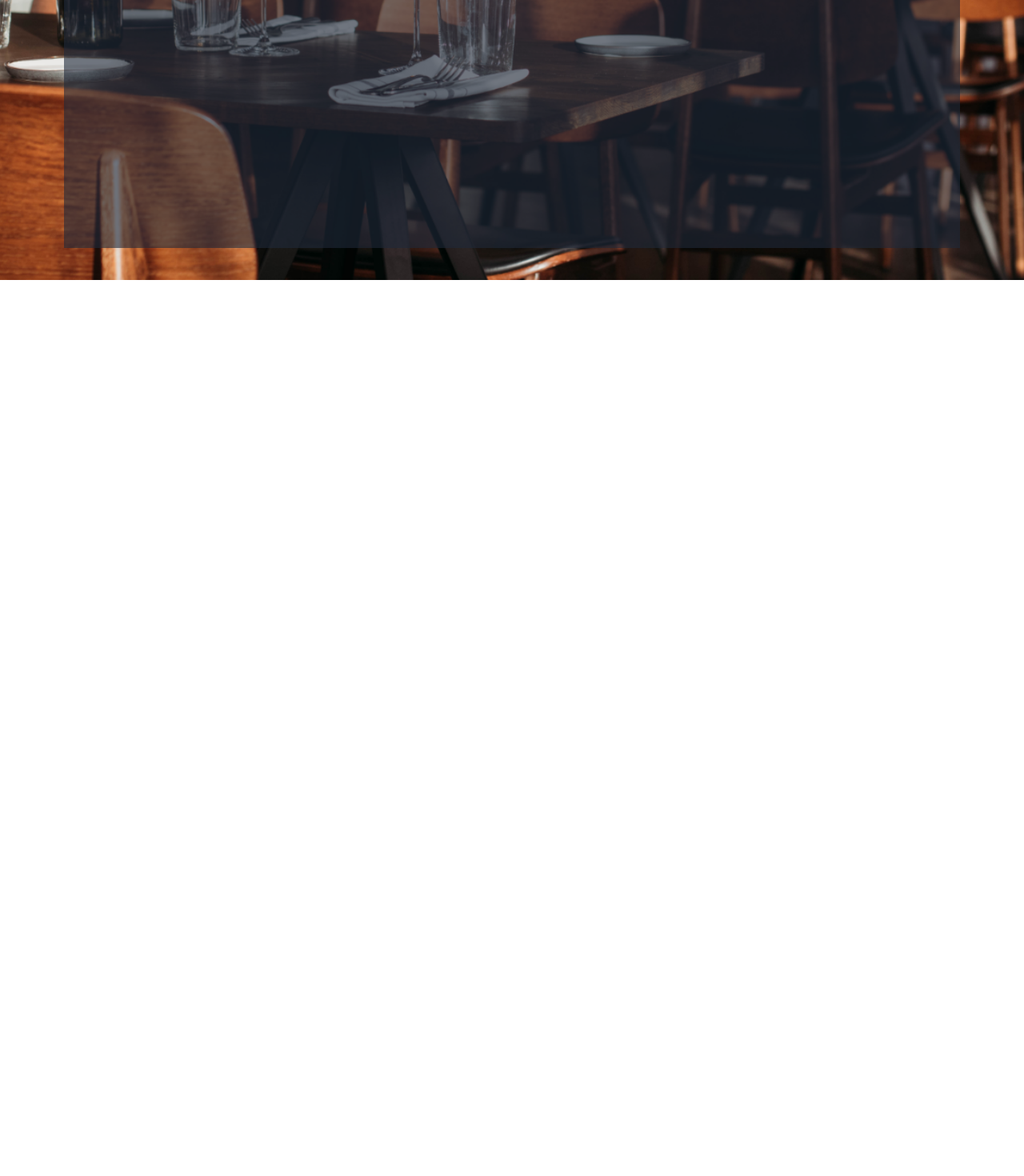
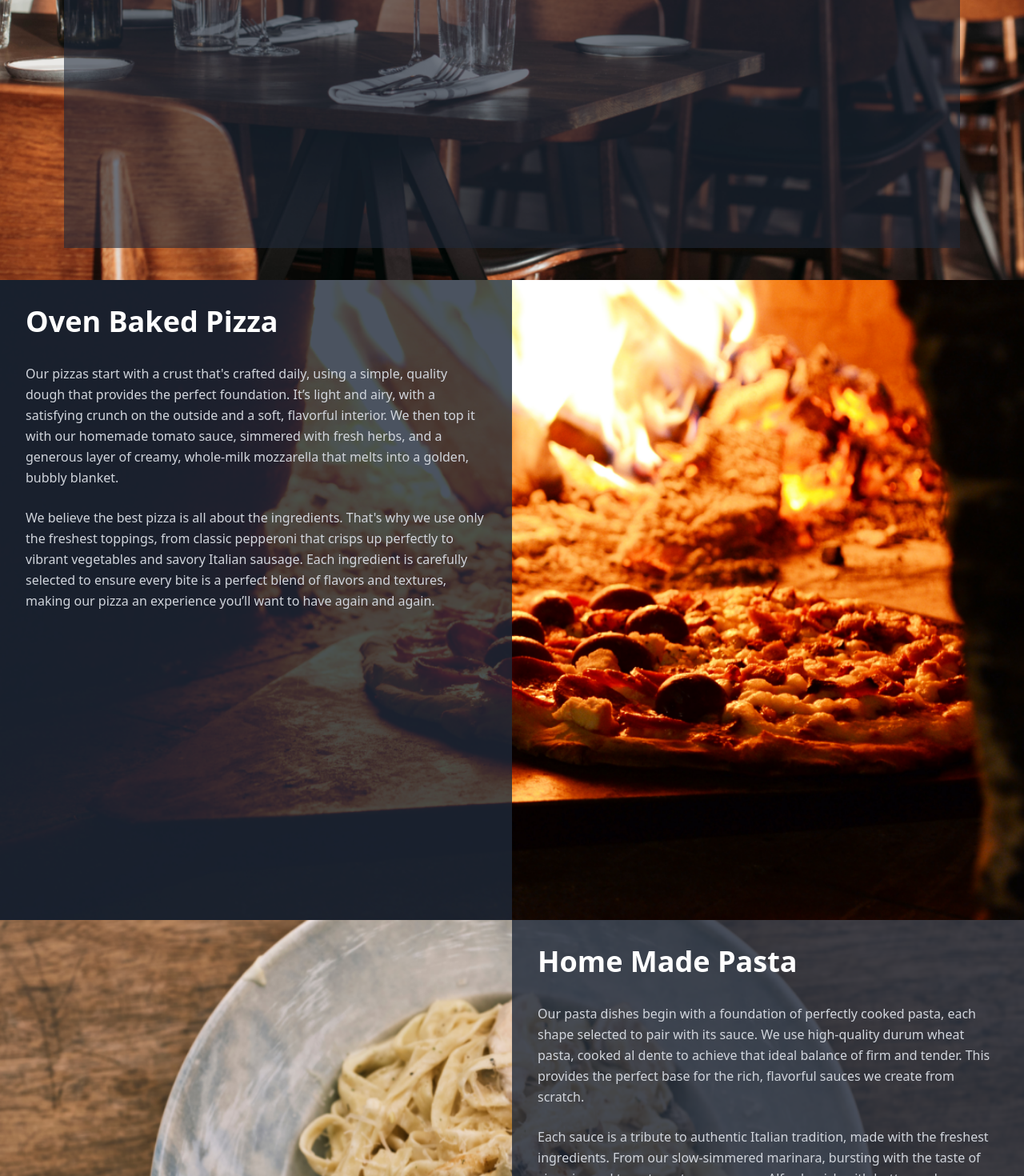
Before and after one commit to Mathew-Ritchie/Sample_Restaurant_Website_Mathew_Ritchie, a React (Vite) app in the folder restaurant-site/: page / in a window 1280 px wide. Shown: the part 1330-2800 px from the top of the page at 80% size. Before the commit the page ends 1680 px from the top, so only its background shows below. Built offline with nearby package versions, Linux system fonts and the light colour scheme.

Commit message:
PizzaComponent and PastaComponent added.

```diff
--- a/restaurant-site/src/MainPage.jsx
+++ b/restaurant-site/src/MainPage.jsx
@@ -1,23 +1,25 @@
-import Dinning from "./components/Dinning";
+import DinningComponent from "./components/DinningComponent";
 import HeroCarousel from "./components/HeroCarousel";
 import NavModalHeader from "./components/NavModalHeader";
+import PastaComponent from "./components/PastatComponent";
+import PizzaComponent from "./components/PizzaComponent";
 // import Dessert from "@/components/dessert";
-// import Dinning from "@/components/dinning";
 // import Footer from "@/components/Footer";
-// import PizzaComponent from "@/components/pizzaComponent";
+
 // import PastaComponent from "@/components/pastaComponent";
 
 
 export default function MainPage() {
   return (
     <div>
-    < NavModalHeader />
-    <HeroCarousel />
-     <Dinning />
-      {/* <PizzaComponent />
-      <PastaComponent />
-      <Dessert />
-      <Footer /> */}
+     <NavModalHeader />
+     <HeroCarousel />
+     <DinningComponent />
+     <PizzaComponent />
+     <PastaComponent  />
+
+      {/* <Dessert />
+      <Footer />  */}
     </div>
   );
 }
--- a/restaurant-site/src/components/Dinning.jsx
+++ b/restaurant-site/src/components/DinningComponent.jsx
@@ -1,6 +1,6 @@
 import React from "react";
 
-export default function Dinning() {
+export default function DinningComponent() {
   return (
     <div
       className="w-full min-h-screen px-20 py-10 flex justify-center items-center bg-no-repeat bg-cover bg-center bg-fixed"
--- /dev/null
+++ b/restaurant-site/src/components/PastatComponent.jsx
@@ -0,0 +1,37 @@
+import React from "react";
+
+export default function PastaComponent() {
+  return (
+    <div className="relative min-h-screen">
+      {/* Background Image Container - This will be the full-screen layer */}
+      <div
+        className="absolute inset-0 bg-cover bg-[position:90%_60%]"
+        style={{
+          backgroundImage: `url('/images/pasta2.png')`,
+          backgroundAttachment: "fixed",
+        }}
+        id="pasta"
+      ></div>
+
+      {/* Right side: Scrollable content layered on top */}
+      <div className="relative z-10 md:w-1/2 w-full bg-gray-800/80 text-white p-8 overflow-y-auto min-h-screen md:ml-auto">
+        <h1 className="text-4xl md:text-4xl font-extrabold mb-8 rounded-lg">Home Made Pasta</h1>
+        <div className="space-y-6 text-gray-300 leading-relaxed">
+          <p>
+            Our pasta dishes begin with a foundation of perfectly cooked pasta, each shape selected
+            to pair with its sauce. We use high-quality durum wheat pasta, cooked al dente to
+            achieve that ideal balance of firm and tender. This provides the perfect base for the
+            rich, flavorful sauces we create from scratch.
+          </p>
+          <p>
+            Each sauce is a tribute to authentic Italian tradition, made with the freshest
+            ingredients. From our slow-simmered marinara, bursting with the taste of vine-ripened
+            tomatoes, to our creamy Alfredo, rich with butter and Parmesan, every sauce is crafted
+            to cling to the pasta, ensuring a perfect bite every time. We top each dish with a final
+            touch of fresh herbs or a sprinkle of cheese, bringing together a truly satisfying meal.
+          </p>
+        </div>
+      </div>
+    </div>
+  );
+}
--- /dev/null
+++ b/restaurant-site/src/components/PizzaComponent.jsx
@@ -0,0 +1,37 @@
+import React from "react";
+
+export default function PizzaComponent() {
+  return (
+    <div className="relative min-h-screen" id="pizza">
+      {/* Background Image Container - This will be the full-screen layer */}
+      <div
+        className="absolute inset-0 bg-cover bg-[position:10%_60%]"
+        style={{
+          backgroundImage: `url('/images/pizza-in-oven2.png')`,
+          backgroundAttachment: "fixed",
+        }}
+      ></div>
+
+      {/* Left side: Scrollable content layered on top */}
+      <div className="relative z-10 md:w-1/2 w-full bg-gray-800/80 text-white p-8 overflow-y-auto min-h-screen">
+        <h1 className="text-4xl md:text-4xl font-extrabold mb-8 rounded-lg">Oven Baked Pizza</h1>
+        <div className="space-y-6 text-gray-300 leading-relaxed">
+          <p>
+            Our pizzas start with a crust that's crafted daily, using a simple, quality dough that
+            provides the perfect foundation. It’s light and airy, with a satisfying crunch on the
+            outside and a soft, flavorful interior. We then top it with our homemade tomato sauce,
+            simmered with fresh herbs, and a generous layer of creamy, whole-milk mozzarella that
+            melts into a golden, bubbly blanket.
+          </p>
+          <p>
+            We believe the best pizza is all about the ingredients. That's why we use only the
+            freshest toppings, from classic pepperoni that crisps up perfectly to vibrant vegetables
+            and savory Italian sausage. Each ingredient is carefully selected to ensure every bite
+            is a perfect blend of flavors and textures, making our pizza an experience you’ll want
+            to have again and again.
+          </p>
+        </div>
+      </div>
+    </div>
+  );
+}
```
